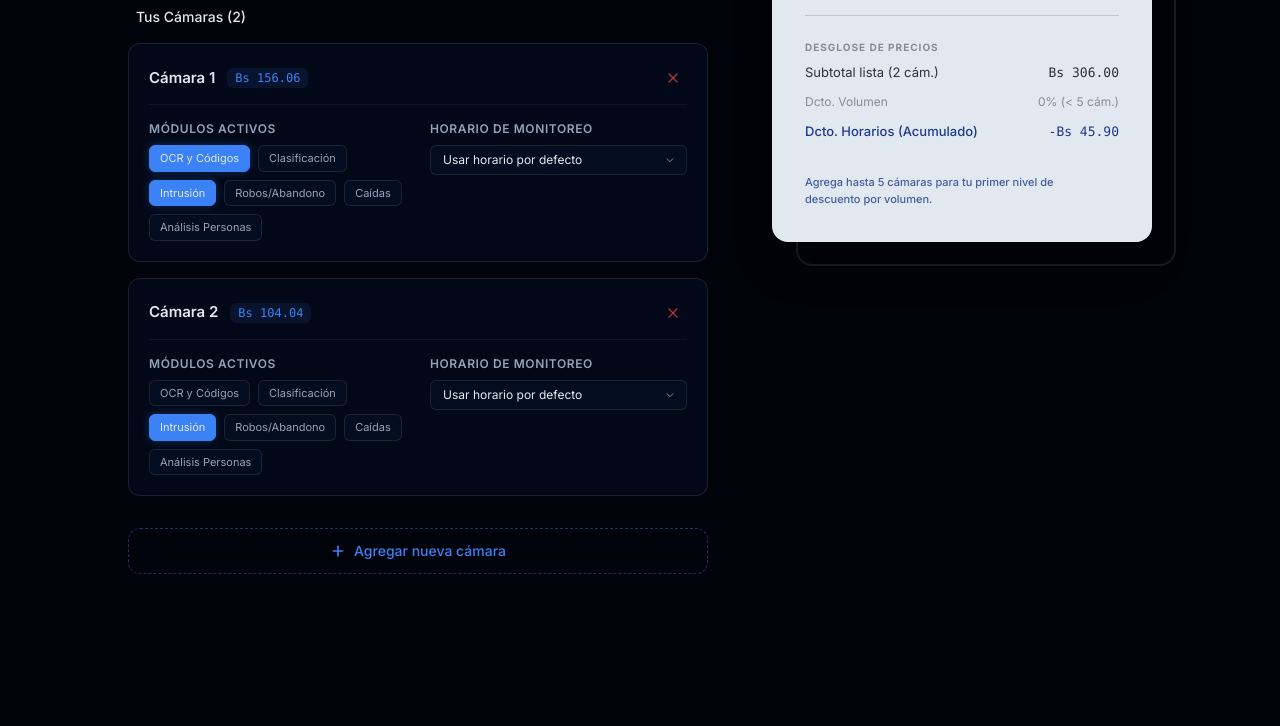
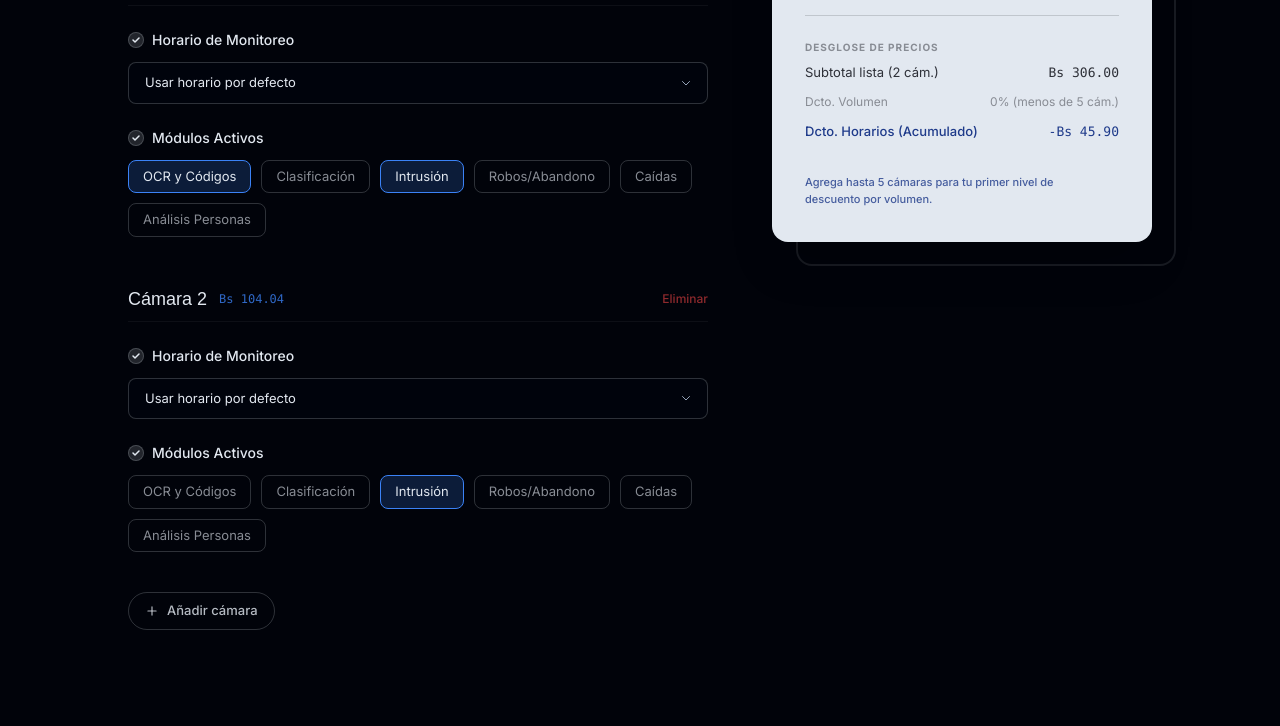
Before and after one commit to VigIA-Group/vigia-landing-page, an Astro site: page /calculadora in a window 1280 px wide. Shown: the part 449-1175 px from the top of the page. Before the commit the page ends 1119 px from the top, so only its background shows below. Built offline with nearby package versions, Linux system fonts and the light colour scheme; Astro itself is replaced by a stand-in of ours; no server answers; a web font is replaced by a local one.

Commit message:
feat: improved pricing calculator ui to separate the camareas and schedule to be actives

```diff
--- a/src/components/services/PricingCalculator.tsx
+++ b/src/components/services/PricingCalculator.tsx
@@ -21,7 +21,6 @@ interface Camera {
 }
 
 export default function PricingCalculator() {
-  // Estado Inicial
   const [defaultHorario, setDefaultHorario] = useState<HorarioType>("c");
   const [currency, setCurrency] = useState<"bs" | "usd">("bs");
   const [nextId, setNextId] = useState(3);
@@ -30,11 +29,8 @@ export default function PricingCalculator() {
     { id: 2, mods: ["03"], horario: "global" },
   ]);
 
-  // --- LÓGICA DE PRECIOS POR CÁMARA ---
   const totals = useMemo(() => {
     const numCameras = cameras.length;
-
-    // 1. Descuento por Volumen (Depende del total de cámaras)
     let descVolPercent = 0;
     if (numCameras >= 61) descVolPercent = 0.25;
     else if (numCameras >= 31) descVolPercent = 0.2;
@@ -52,27 +48,21 @@ export default function PricingCalculator() {
       return 0; // 24/7
     };
 
-    // 2. Cálculo cámara por cámara
     const perCameraDetails = cameras.map((cam) => {
       const nMods = cam.mods.length;
-
-      // Precio Base de la cámara (12$ base con 1 mod, +6$ por mod extra)
       const baseUsd = nMods === 0 ? 0 : 12 + (nMods - 1) * 6;
       subtotalListaUsd += baseUsd;
 
-      // Aplicar descuento por volumen a esta cámara
       const volDiscountUsd = baseUsd * descVolPercent;
       totalDescVolUsd += volDiscountUsd;
       const afterVolUsd = baseUsd - volDiscountUsd;
 
-      // Aplicar descuento por horario a esta cámara
       const activeHorario =
         cam.horario === "global" ? defaultHorario : cam.horario;
       const horDiscountRate = getDescHorPercent(activeHorario);
       const horDiscountUsd = afterVolUsd * horDiscountRate;
       totalDescHorUsd += horDiscountUsd;
 
-      // Precio final de la cámara
       const finalCamUsd = afterVolUsd - horDiscountUsd;
       finalTotalUsd += finalCamUsd;
 
@@ -95,20 +85,18 @@ export default function PricingCalculator() {
     };
   }, [cameras, defaultHorario]);
 
-  // Ayudante de formateo
   const formatPrice = (usdAmount: number) => {
     if (currency === "usd") return `$${usdAmount.toFixed(2)}`;
     return `Bs ${(usdAmount * RATE).toFixed(2)}`;
   };
 
-  // --- HANDLERS ---
   const addCamera = () => {
     setCameras([...cameras, { id: nextId, mods: [], horario: "global" }]);
     setNextId(nextId + 1);
   };
 
   const removeCamera = (idToRemove: number) => {
-    if (cameras.length <= 1) return; // Mínimo 1 cámara
+    if (cameras.length <= 1) return;
     setCameras(cameras.filter((c) => c.id !== idToRemove));
   };
 
@@ -135,9 +123,26 @@ export default function PricingCalculator() {
     );
   };
 
+  // Componente reutilizable para el label con el checkmark
+  const SectionLabel = ({ text }: { text: string }) => (
+    <div className="flex items-center gap-2 mb-3">
+      <div className="w-4 h-4 rounded-full bg-text/15 border border-text/20 flex items-center justify-center flex-shrink-0">
+        <svg width="10" height="10" viewBox="0 0 10 10" fill="none">
+          <path
+            d="M2 5L4 7L8 3"
+            stroke="currentColor"
+            strokeWidth="1.5"
+            strokeLinecap="round"
+            strokeLinejoin="round"
+          />
+        </svg>
+      </div>
+      <span className="text-sm font-medium text-text">{text}</span>
+    </div>
+  );
+
   return (
     <section className="bg-background text-text py-24 px-6 relative overflow-hidden font-sans">
-      {/* Glow / Decoración de fondo */}
       <div className="absolute top-0 left-1/2 -translate-x-1/2 w-[800px] h-[400px] bg-primary/10 blur-[120px] rounded-full pointer-events-none -z-10"></div>
 
       <div className="max-w-5xl mx-auto mb-16 text-center">
@@ -150,42 +155,19 @@ export default function PricingCalculator() {
         </p>
       </div>
 
-      <div className="max-w-5xl mx-auto grid grid-cols-1 lg:grid-cols-[1fr_380px] gap-12 lg:gap-16 items-start">
+      <div className="max-w-5xl mx-auto grid grid-cols-1 lg:grid-cols-[1fr_380px] gap-16 items-start">
         {/* LADO IZQUIERDO: CONTROLES */}
-        <div className="flex flex-col gap-6 w-full">
-          {/* Horario por Defecto Global */}
-          <div className="bg-surface-2 border border-primary/20 rounded-2xl p-5">
-            <div className="flex items-center gap-2 mb-3">
-              <div className="w-5 h-5 rounded-full bg-primary/20 text-primary flex items-center justify-center flex-shrink-0">
-                <svg
-                  width="12"
-                  height="12"
-                  viewBox="0 0 24 24"
-                  fill="none"
-                  stroke="currentColor"
-                  strokeWidth="2"
-                  strokeLinecap="round"
-                  strokeLinejoin="round"
-                >
-                  <circle cx="12" cy="12" r="10" />
-                  <polyline points="12 6 12 12 16 14" />
-                </svg>
-              </div>
-              <span className="text-sm font-semibold text-text">
-                Horario por defecto
-              </span>
-            </div>
-            <p className="text-xs text-muted mb-3">
-              Este horario se aplicará a todas las cámaras a menos que
-              especifiques lo contrario en una cámara particular.
-            </p>
+        <div className="flex flex-col w-full">
+          {/* Horario por Defecto */}
+          <div className="mb-12">
+            <SectionLabel text="Horario por defecto" />
             <div className="relative">
               <select
                 value={defaultHorario}
                 onChange={(e) =>
                   setDefaultHorario(e.target.value as HorarioType)
                 }
-                className="w-full px-4 py-2.5 text-sm rounded-lg outline-none transition-colors bg-surface/50 text-text border border-primary/30 focus:border-primary appearance-none cursor-pointer"
+                className="w-full px-4 py-2.5 text-sm rounded-lg outline-none transition-colors bg-surface/20 text-text border border-text/20 focus:border-primary appearance-none cursor-pointer"
               >
                 <option value="c" className="bg-surface text-text">
                   Comercial (≤10h/día) — 15% Dcto.
@@ -214,92 +196,46 @@ export default function PricingCalculator() {
                 </svg>
               </div>
             </div>
+            <p className="mt-2 text-xs text-muted/70 font-light">
+              Aplica a todas las cámaras, a menos que cambies el horario en una
+              cámara específica.
+            </p>
           </div>
 
-          {/* LISTA DE CÁMARAS */}
-          <div className="space-y-4">
-            <div className="flex items-center justify-between px-2">
-              <span className="text-sm font-medium text-text">
-                Tus Cámaras ({totals.numCameras})
-              </span>
-            </div>
-
+          {/* Lista de Cámaras */}
+          <div className="space-y-12">
             {cameras.map((cam, index) => {
               const camDetails = totals.perCameraDetails.find(
                 (c) => c.id === cam.id,
               );
 
               return (
-                <div
-                  key={cam.id}
-                  className="bg-surface border border-text/10 rounded-xl p-5 transition-colors hover:border-text/20"
-                >
-                  {/* Cabecera Cámara */}
-                  <div className="flex items-center justify-between mb-4 pb-3 border-b border-text/5">
+                <div key={cam.id} className="relative flex flex-col gap-6">
+                  {/* Encabezado de la cámara */}
+                  <div className="flex items-center justify-between pb-2 border-b border-text/5">
                     <div className="flex items-center gap-3">
-                      <span className="text-[15px] font-semibold text-text">
+                      <h3 className="text-lg font-display font-medium text-text m-0">
                         Cámara {index + 1}
-                      </span>
-                      <span className="text-xs font-mono text-primary bg-primary/10 px-2 py-0.5 rounded-md">
+                      </h3>
+                      <span className="text-xs font-mono text-primary/80">
                         {camDetails?.finalCamUsd === 0
-                          ? "Sin módulos"
+                          ? "(Sin módulos)"
                           : formatPrice(camDetails?.finalCamUsd || 0)}
                       </span>
                     </div>
                     {cameras.length > 1 && (
                       <button
                         onClick={() => removeCamera(cam.id)}
-                        className="w-7 h-7 rounded-md flex items-center justify-center text-danger/70 hover:bg-danger/10 hover:text-danger transition-colors"
-                        title="Eliminar cámara"
+                        className="text-xs text-danger/60 hover:text-danger transition-colors font-medium flex items-center gap-1"
                       >
-                        <svg
-                          width="16"
-                          height="16"
-                          viewBox="0 0 24 24"
-                          fill="none"
-                          stroke="currentColor"
-                          strokeWidth="2"
-                          strokeLinecap="round"
-                          strokeLinejoin="round"
-                        >
-                          <line x1="18" y1="6" x2="6" y2="18"></line>
-                          <line x1="6" y1="6" x2="18" y2="18"></line>
-                        </svg>
+                        Eliminar
                       </button>
                     )}
                   </div>
 
-                  <div className="grid grid-cols-1 md:grid-cols-2 gap-6">
-                    {/* Select Módulos */}
+                  {/* Horario Específico */}
                   <div>
-                      <span className="block text-xs text-muted mb-2 uppercase tracking-wider font-semibold">
-                        Módulos Activos
-                      </span>
-                      <div className="flex flex-wrap gap-2">
-                        {MOD_LIST.map((mod) => {
-                          const isActive = cam.mods.includes(mod.id);
-                          return (
-                            <button
-                              key={mod.id}
-                              onClick={() => toggleMod(cam.id, mod.id)}
-                              className={`px-2.5 py-1 text-[11px] rounded-md border transition-all duration-200 ${
-                                isActive
-                                  ? "bg-primary border-primary text-text shadow-[0_0_10px_rgba(59,130,246,0.3)]"
-                                  : "bg-surface-2 border-text/10 text-muted hover:border-text/30 hover:text-text"
-                              }`}
-                            >
-                              {mod.label}
-                            </button>
-                          );
-                        })}
-                      </div>
-                    </div>
-
-                    {/* Select Horario Específico */}
-                    <div>
-                      <span className="block text-xs text-muted mb-2 uppercase tracking-wider font-semibold">
-                        Horario de Monitoreo
-                      </span>
+                    <SectionLabel text="Horario de Monitoreo" />
                     <div className="relative">
                       <select
                         value={cam.horario}
@@ -309,12 +245,9 @@ export default function PricingCalculator() {
                             e.target.value as CamHorarioType,
                           )
                         }
-                          className="w-full px-3 py-1.5 text-xs rounded-md outline-none transition-colors bg-surface-2 text-text border border-text/10 focus:border-primary appearance-none cursor-pointer"
+                        className="w-full px-4 py-2.5 text-[13px] rounded-lg outline-none transition-colors bg-surface/20 text-text border border-text/20 focus:border-primary appearance-none cursor-pointer"
                       >
-                          <option
-                            value="global"
-                            className="bg-surface text-text"
-                          >
+                        <option value="global" className="bg-surface text-text">
                           Usar horario por defecto
                         </option>
                         <option value="c" className="bg-surface text-text">
@@ -327,10 +260,10 @@ export default function PricingCalculator() {
                           24/7 (Continuo)
                         </option>
                       </select>
-                        <div className="absolute right-3 top-1/2 -translate-y-1/2 pointer-events-none text-muted">
+                      <div className="absolute right-4 top-1/2 -translate-y-1/2 pointer-events-none text-muted">
                         <svg
-                            width="10"
-                            height="10"
+                          width="12"
+                          height="12"
                           fill="none"
                           viewBox="0 0 24 24"
                           stroke="currentColor"
@@ -344,25 +277,28 @@ export default function PricingCalculator() {
                         </svg>
                       </div>
                     </div>
-                      {/* Advertencia si difiere del global */}
-                      {cam.horario !== "global" && (
-                        <p className="mt-1.5 text-[10px] text-orange-400/90 flex items-start gap-1 leading-tight">
-                          <svg
-                            className="w-3 h-3 flex-shrink-0 mt-[1px]"
-                            fill="none"
-                            viewBox="0 0 24 24"
-                            stroke="currentColor"
+                  </div>
+
+                  {/* Módulos de la cámara */}
+                  <div>
+                    <SectionLabel text="Módulos Activos" />
+                    <div className="flex flex-wrap gap-2.5">
+                      {MOD_LIST.map((mod) => {
+                        const isActive = cam.mods.includes(mod.id);
+                        return (
+                          <button
+                            key={mod.id}
+                            onClick={() => toggleMod(cam.id, mod.id)}
+                            className={`px-3.5 py-1.5 text-[13px] rounded-lg border transition-all duration-200 ${
+                              isActive
+                                ? "bg-primary/20 border-primary text-text"
+                                : "bg-transparent border-text/20 text-text/60 hover:border-text/40 hover:text-text"
+                            }`}
                           >
-                            <path
-                              strokeLinecap="round"
-                              strokeLinejoin="round"
-                              strokeWidth={2}
-                              d="M13 16h-1v-4h-1m1-4h.01M21 12a9 9 0 11-18 0 9 9 0 0118 0z"
-                            />
-                          </svg>
-                          Este horario está afectando únicamente a esta cámara.
-                        </p>
-                      )}
+                            {mod.label}
+                          </button>
+                        );
+                      })}
                     </div>
                   </div>
                 </div>
@@ -372,31 +308,30 @@ export default function PricingCalculator() {
 
           <button
             onClick={addCamera}
-            className="w-full py-3 mt-2 rounded-xl border border-dashed border-primary/40 text-primary text-sm font-medium hover:bg-primary/5 transition-colors flex items-center justify-center gap-2"
+            className="mt-10 py-2 px-4 rounded-full border border-text/20 text-text/80 text-[13px] font-medium hover:border-text/40 hover:bg-surface/50 transition-all self-start flex items-center gap-2"
           >
             <svg
-              width="16"
-              height="16"
+              width="14"
+              height="14"
               viewBox="0 0 24 24"
               fill="none"
               stroke="currentColor"
-              strokeWidth="2.5"
+              strokeWidth="2"
               strokeLinecap="round"
               strokeLinejoin="round"
             >
               <line x1="12" y1="5" x2="12" y2="19"></line>
               <line x1="5" y1="12" x2="19" y2="12"></line>
             </svg>
-            Agregar nueva cámara
+            Añadir cámara
           </button>
         </div>
 
         {/* LADO DERECHO: TARJETA DE PRECIO (Fija en Desktop) */}
-        <div className="relative w-full lg:sticky lg:top-24">
+        <div className="relative w-full lg:sticky lg:top-24 mt-8 lg:mt-0">
           <div className="hidden lg:block absolute top-6 -right-6 bottom-[-1.5rem] left-6 border-2 border-text/10 rounded-2xl z-0 pointer-events-none"></div>
 
           <div className="relative z-10 bg-text text-background rounded-2xl p-8 shadow-2xl flex flex-col items-start border border-text/20">
-            {/* Moneda Toggle */}
             <div className="absolute top-6 right-6 flex bg-background/10 rounded-lg p-0.5 border border-background/20">
               <button
                 onClick={() => setCurrency("bs")}
@@ -443,7 +378,6 @@ export default function PricingCalculator() {
                 : `$ ${totals.finalTotalUsd.toFixed(2)} USD`}
             </div>
 
-            {/* Desglose de Precios */}
             <div className="w-full space-y-3 pt-6 border-t border-background/15 text-[13px]">
               <span className="block text-[10px] font-bold uppercase tracking-widest text-background/40 mb-2">
                 Desglose de Precios
@@ -466,7 +400,7 @@ export default function PricingCalculator() {
               ) : (
                 <div className="flex justify-between items-center text-background/40 text-xs">
                   <span>Dcto. Volumen</span>
-                  <span>{"0% (< 5 cám.)"}</span>
+                  <span>0% (menos de 5 cám.)</span>
                 </div>
               )}
 
@@ -480,7 +414,6 @@ export default function PricingCalculator() {
               )}
             </div>
 
-            {/* Hint Final */}
             <div className="mt-8 text-[11px] text-background/50 leading-relaxed max-w-[90%]">
               {totals.descVolPercent === 0 ? (
                 <span className="text-primary-dark/80 font-medium">
```
Lines whose indentation alone changed are shown as unchanged.
